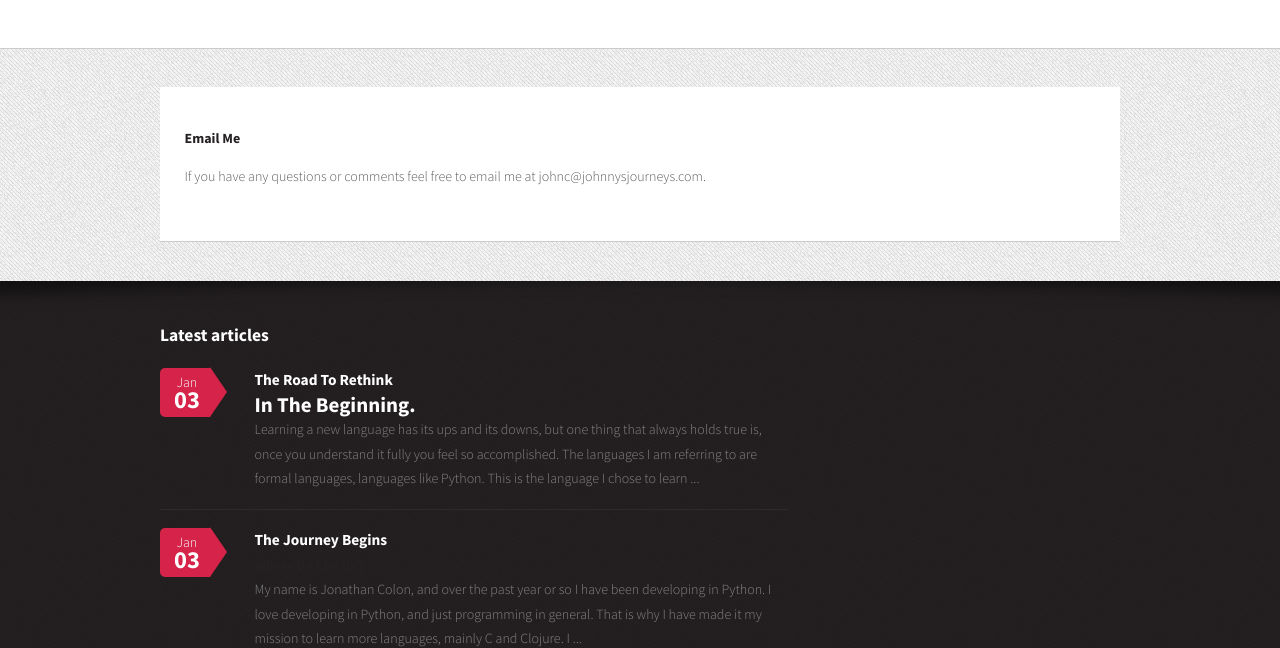
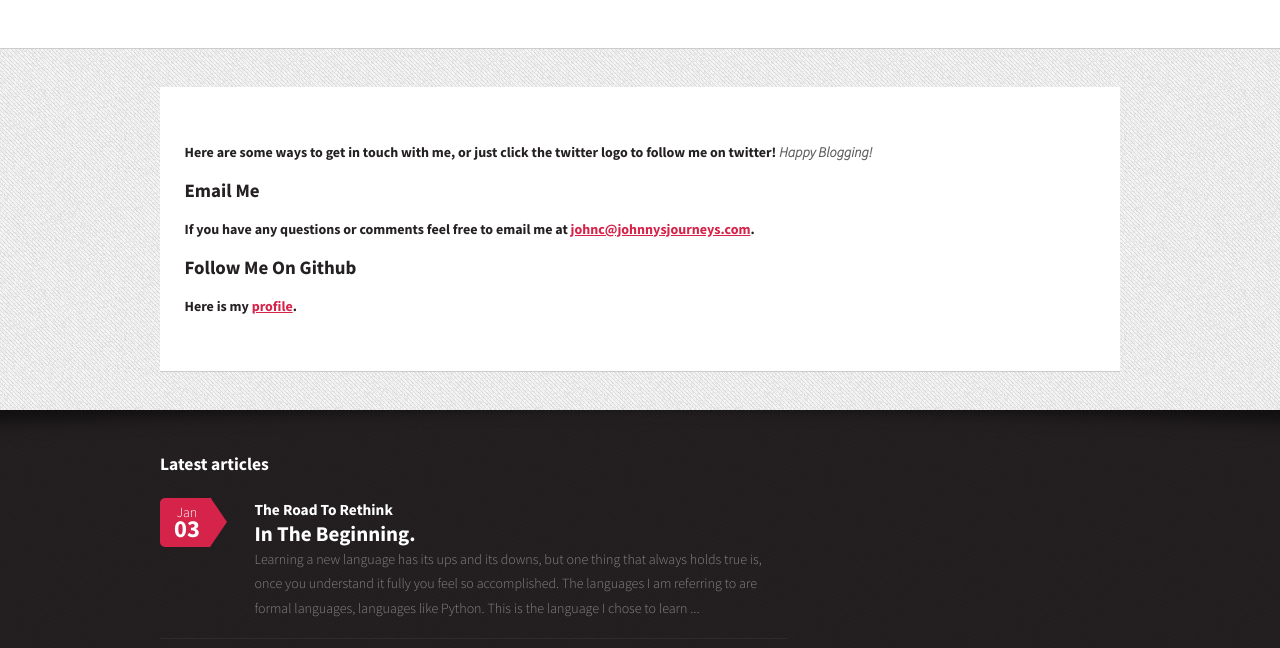
Before and after one commit to jcode89/JohnnysJourney, a plain HTML site: page pages/contact.html in a window 1280 px wide. Shown: the part 157-805 px from the top of the page. Drawn offline with Linux system fonts and the light colour scheme.

Commit message:
Changes Contact page

```diff
--- a/pages/contact.html
+++ b/pages/contact.html
@@ -59,8 +59,12 @@
 						<div class="12u skel-cell-mainContent">
 							<!-- Content -->
 								<article class="box is-post">
-									<h1>Email Me</h1>
-<p>If you have any questions or comments feel free to email me at johnc@johnnysjourneys.com.</p>
+									<p><strong>Here are some ways to get in touch with me, or just click the twitter logo to follow me on twitter!</strong>
+<em>Happy Blogging!</em></p>
+<h3>Email Me</h3>
+<p><strong>If you have any questions or comments feel free to email me at <a href="&#109;&#97;&#105;&#108;&#116;&#111;&#58;&#106;&#111;&#104;&#110;&#99;&#64;&#106;&#111;&#104;&#110;&#110;&#121;&#115;&#106;&#111;&#117;&#114;&#110;&#101;&#121;&#115;&#46;&#99;&#111;&#109;">&#106;&#111;&#104;&#110;&#99;&#64;&#106;&#111;&#104;&#110;&#110;&#121;&#115;&#106;&#111;&#117;&#114;&#110;&#101;&#121;&#115;&#46;&#99;&#111;&#109;</a>.</strong></p>
+<h3>Follow Me On Github</h3>
+<p><strong>Here is my <a href="http://github.com/jcode89">profile</a>.</strong></p>
 								</article>
 						</div>
 					</div>
```
